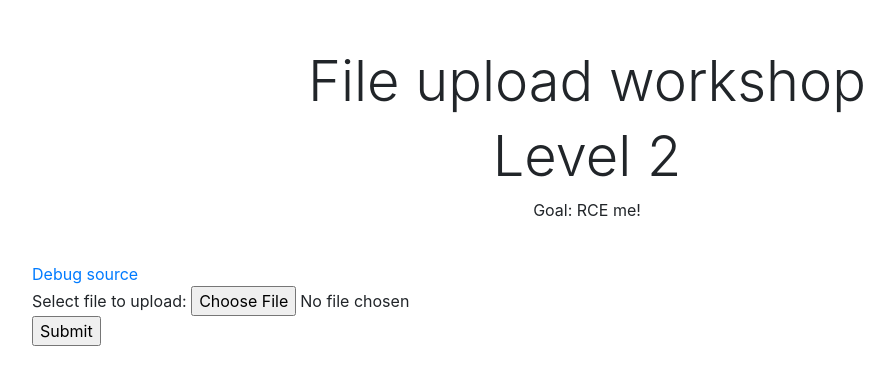
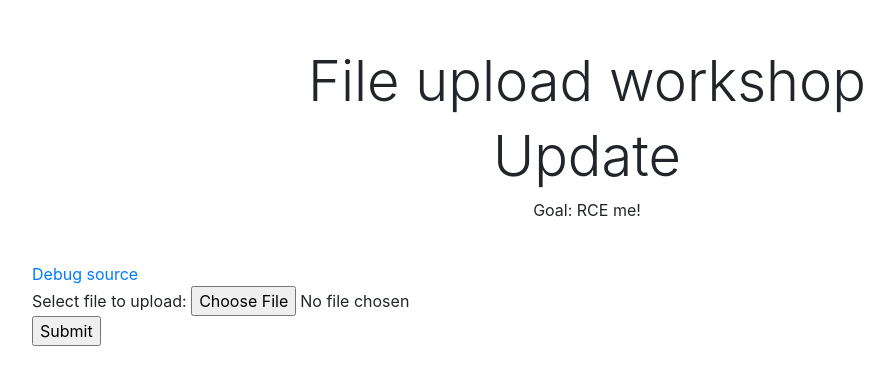
Before and after one commit to 2002cactus/file_upload_update, a PHP site: page / in a window 1280 px wide. Shown: the top 385 px of the page, without its empty margins (53-947 px from the left). Run offline with PHP 8.4, Linux system fonts and the light colour scheme.

Commit message:
Update index.php

```diff
--- a/src/index.php
+++ b/src/index.php
@@ -58,7 +58,7 @@ if (isset($_FILES["file"])) {
     <meta charset="UTF-8">
     <meta name="viewport" content="width=device-width, initial-scale=1, shrink-to-fit=no">
 
-    <title>PHP upload Level 2</title>
+    <title>PHP upload Update</title>
 
     <!-- This is for UI only -->
     <!-- Bootstrap CSS -->
@@ -70,7 +70,7 @@ if (isset($_FILES["file"])) {
     <br />
     <br />
     <h3 class="display-4 text-center">File upload workshop</h3>
-    <h4 class="display-4 text-center">Level 2</h4>
+    <h4 class="display-4 text-center">Update</h4>
     <p class="display-5 text-center">Goal: RCE me!</p>
 
     <br />
```
